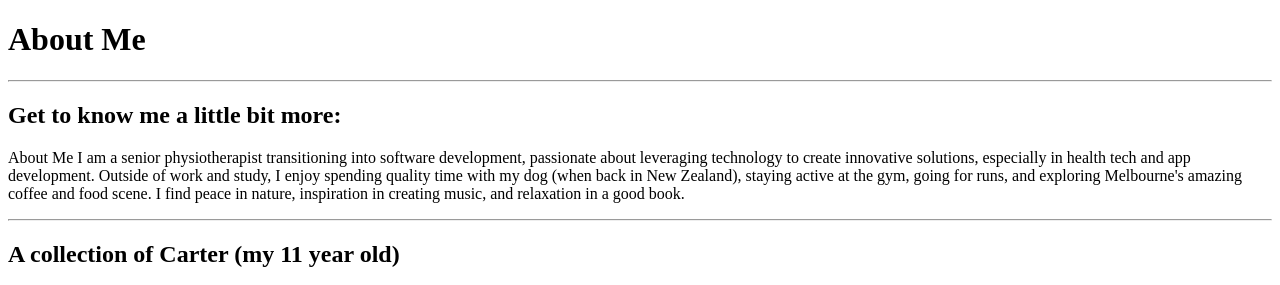
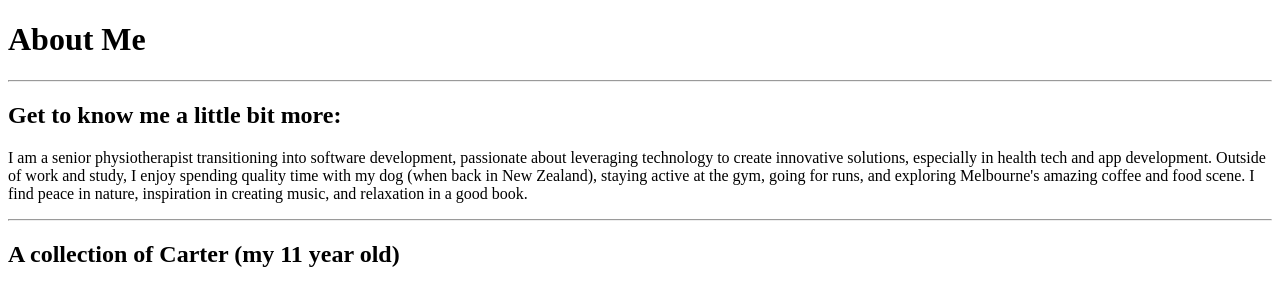
Before and after one commit to JamesHBickerton/HTML-Resume, a plain HTML site: page public/about-me.html in a window 1280 px wide. Shown: the top 285 px of the page. Drawn offline with Linux system fonts and the light colour scheme.

Commit message:
Update about-me.html

```diff
--- a/public/about-me.html
+++ b/public/about-me.html
@@ -10,7 +10,7 @@
     <hr />
     <h2>Get to know me a little bit more:</h2>
     <p>
-      About Me I am a senior physiotherapist transitioning into software
+      I am a senior physiotherapist transitioning into software
       development, passionate about leveraging technology to create innovative
       solutions, especially in health tech and app development. Outside of work
       and study, I enjoy spending quality time with my dog (when back in New
```
